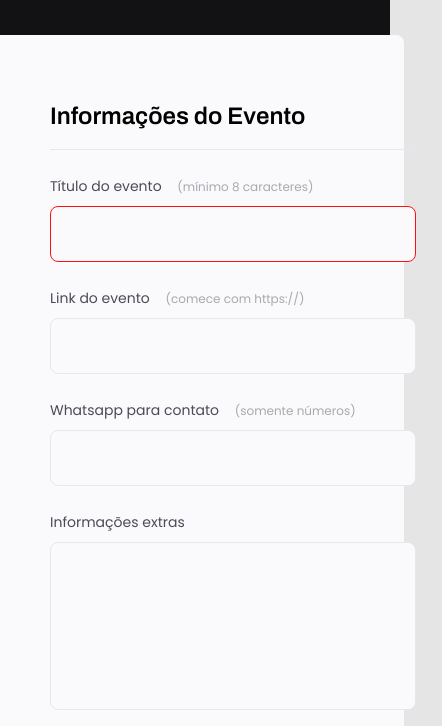
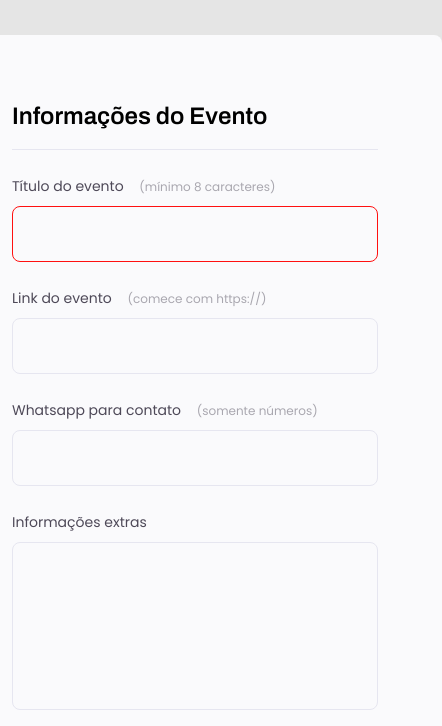
Before and after one commit to lucascriado/rocketseat-forms, a plain HTML site: page index.html in a window 390 px wide. Shown: the part 237-963 px from the top of the page, 442 px wide, since content can reach past the window. Drawn offline with Linux system fonts and the light colour scheme.

Commit message:
fixing responsiveness bugs 3

```diff
--- a/style.css
+++ b/style.css
@@ -236,9 +236,7 @@ input:invalid {
 
 @media (max-width: 1100px) {
   .page {
-    width: 450px;
-    margin: 0 1rem;
-    padding: 0 1rem;
+    margin: 0 2.5rem;
   }
   .page-center {
     display: flex;
@@ -253,12 +251,11 @@ input:invalid {
     margin-left: 10px;
   }
   body::before {
-    display: block;
     content: '';
     width: 100%;
     height: 368px;
-
-    position: absolute;
+    display: inline;
+    position: relative;
     top: 0;
     left: 0;
     z-index: -1;
```
